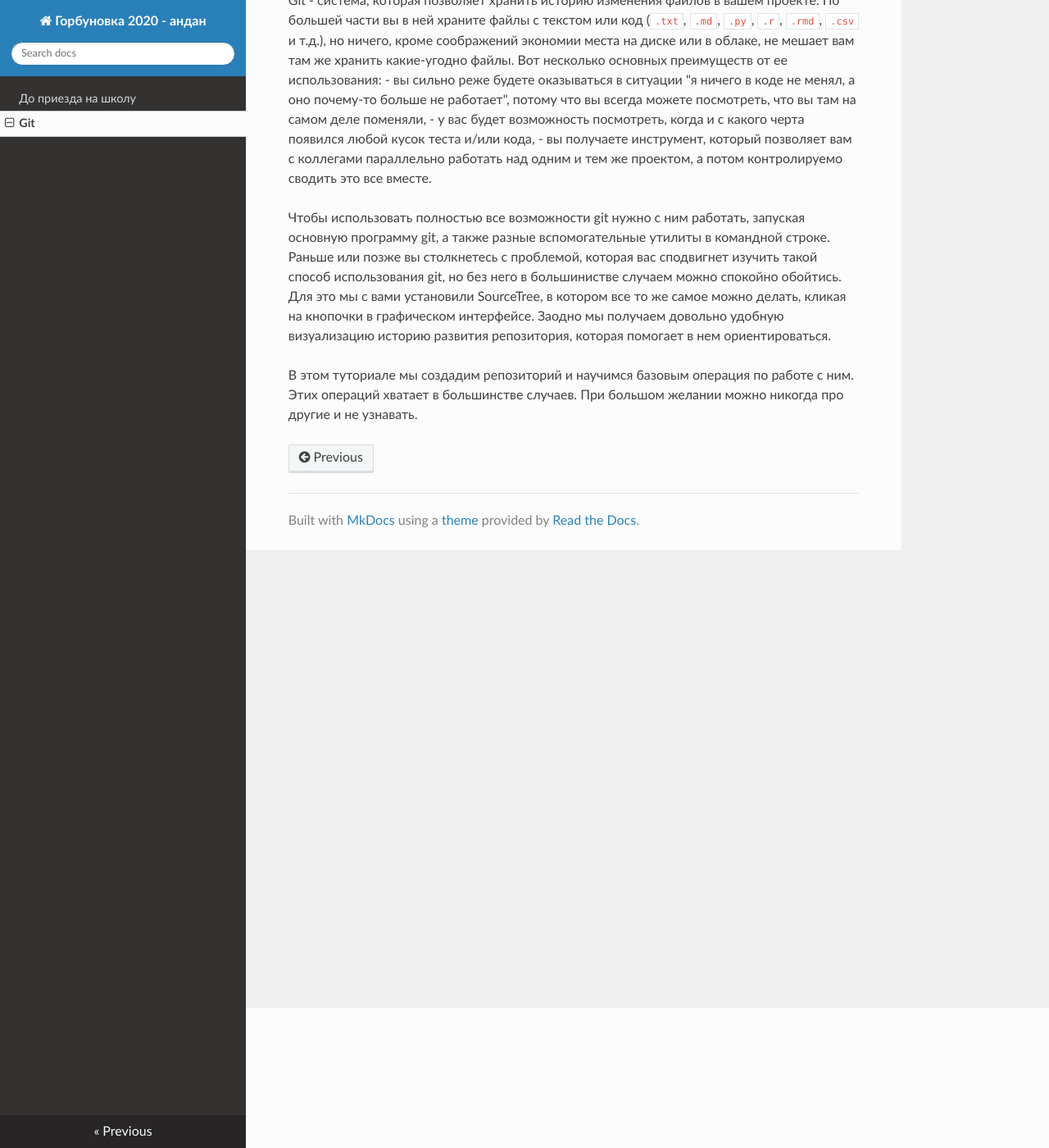
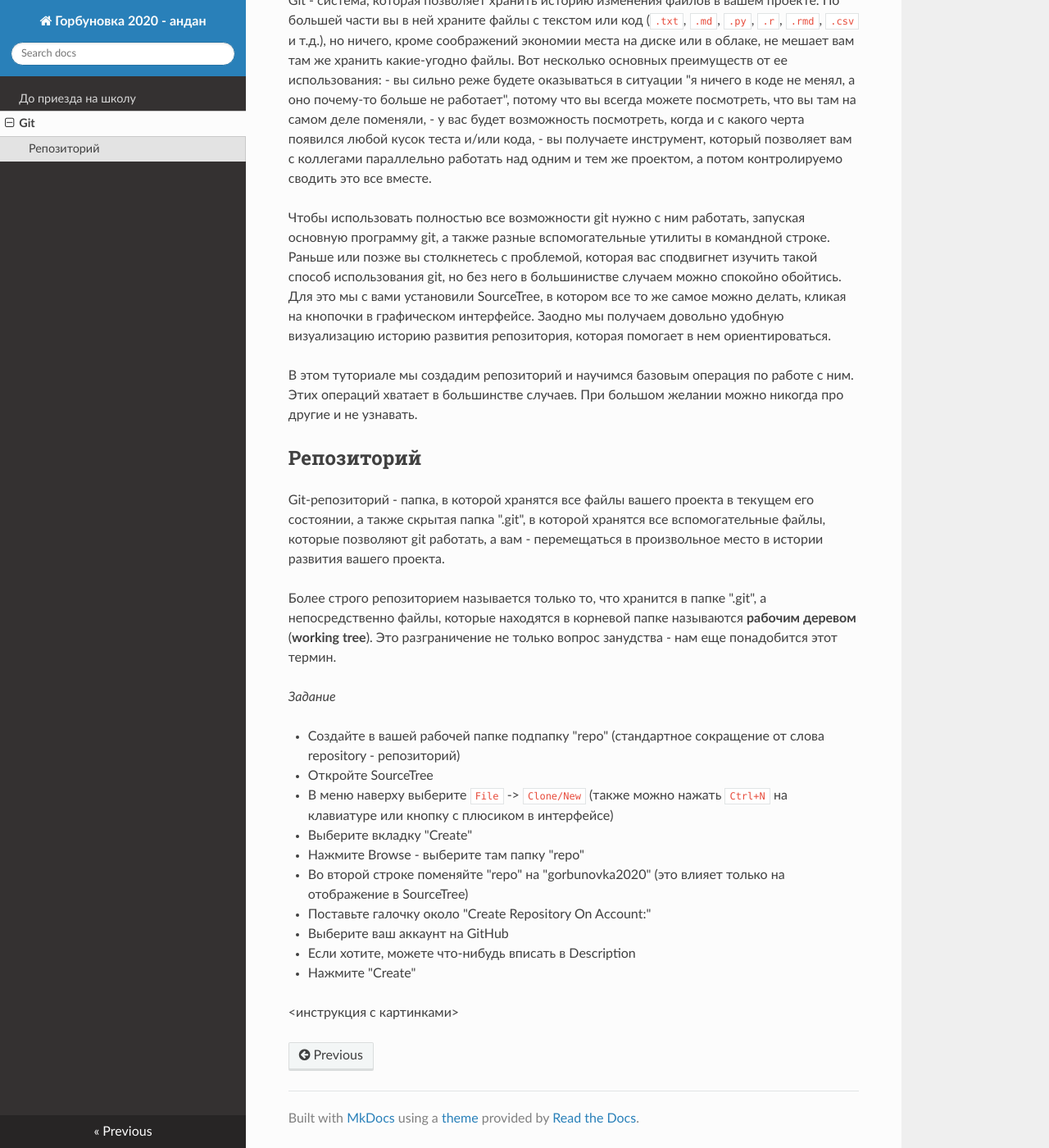
Before and after one commit to kalenkovich/reproducible-data-analysis, an MkDocs documentation site: the page built from website/docs/1_git.md, in a window 1280 px wide and 1400 px high, scrolled down 171 px. Shown: the whole window at 82% size. Built offline with MkDocs 1.6.1, drawn with Linux system fonts in a browser that asks for light colours; nearby versions of some CDN libraries.

Commit message:
add "create repo" section

```diff
--- a/website/docs/1_git.md
+++ b/website/docs/1_git.md
@@ -15,3 +15,25 @@ Git - система, которая позволяет хранить исто
 В этом туториале мы создадим репозиторий и научимся базовым операция по работе с ним.
 Этих операций хватает в большинстве случаев.
 При большом желании можно никогда про другие и не узнавать.
+
+## Репозиторий
+
+Git-репозиторий - папка, в которой хранятся все файлы вашего проекта в текущем его состоянии, а также скрытая папка ".git", в которой хранятся все вспомогательные файлы, которые позволяют git работать, а вам - перемещаться в произвольное место в истории развития вашего проекта.
+
+Более строго репозиторием называется только то, что хранится в папке ".git", а непосредственно файлы, которые находятся в корневой папке называются **рабочим деревом** (**working tree**).
+Это разграничение не только вопрос занудства - нам еще понадобится этот термин.
+
+*Задание*
+
+- Создайте в вашей рабочей папке подпапку "repo" (стандартное сокращение от слова repository - репозиторий)
+- Откройте SourceTree
+- В меню наверху выберите `File` -> `Clone/New` (также можно нажать `Ctrl+N` на клавиатуре или кнопку с плюсиком в интерфейсе)
+- Выберите вкладку "Create"
+- Нажмите Browse - выберите там папку "repo"
+- Во второй строке поменяйте "repo" на "gorbunovka2020" (это влияет только на отображение в SourceTree)
+- Поставьте галочку около "Create Repository On Account:"
+- Выберите ваш аккаунт на GitHub
+- Если хотите, можете что-нибудь вписать в Description
+- Нажмите "Create"
+
+<инструкция с картинками>
```
